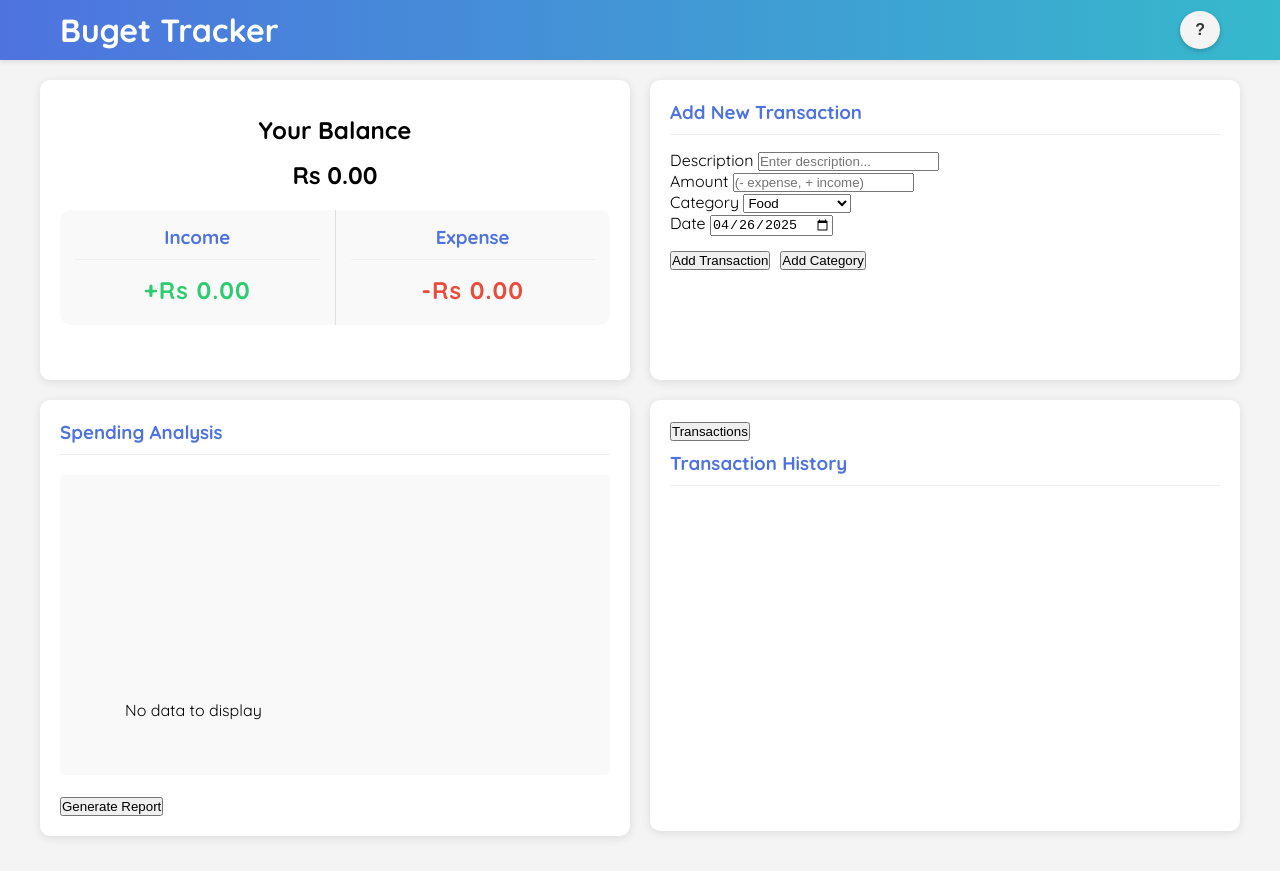
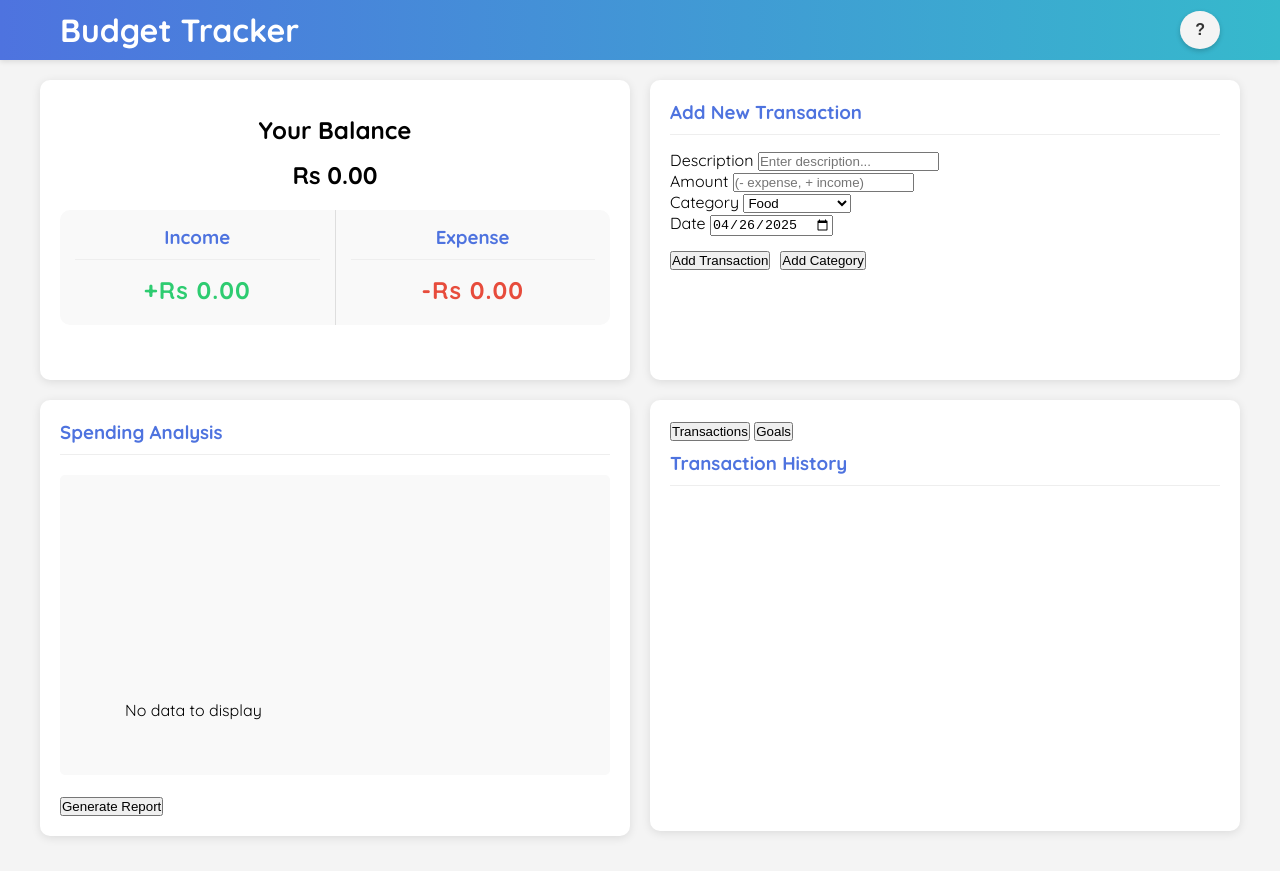
Before and after one commit to BuirqWKGcGl6TWZe9dAR/Javascript-Project, a website with bundled scripts: page src/index.html in a window 1280 px wide. Built offline with nearby package versions, Linux system fonts and the light colour scheme.

Commit message:
HTML fix

```diff
--- a/src/index.html
+++ b/src/index.html
@@ -3,7 +3,7 @@
   <head>
     <meta charset="UTF-8">
     <meta name="viewport" content="width=device-width, initial-scale=1.0">
-    <title>Buget Tracker</title>
+    <title>Budget Tracker</title>
     <link rel="stylesheet" href="styles.css">
     <link rel="preconnect" href="https://fonts.googleapis.com">
     <link rel="preconnect" href="https://fonts.gstatic.com" crossorigin>
@@ -14,7 +14,7 @@
   <body>
     <header>
       <div class="header-content">
-        <h1>Buget Tracker</h1>
+        <h1>Budget Tracker</h1>
         <button class="help-btn" id="helpBtn">?</button>
       </div>
       <div class="help-content" id="helpContent">
@@ -64,8 +64,7 @@
           <div id="chart-container">
             <div id="chart"></div>
           </div>
-          <button id="generate-report-btn" class="btn">Generate
-            Report</button>
+          <button id="generate-report-btn" class="btn">Generate Report</button>
         </div>
       </div>
 
@@ -143,6 +142,7 @@
             <div class="tabs">
               <button class="tab-btn active"
                 data-tab="transactions">Transactions</button>
+              <button class="tab-btn" data-tab="goals">Goals</button> <!-- Added Goals button -->
             </div>
 
             <div class="tab-content active" id="transactions-tab">
@@ -186,6 +186,12 @@
       </div>
     </div>
 
+    <!-- Add the goal-related script -->
+    <script type="module" src="utilities/goals.js"></script>
+
+    <!-- Add the report generation-related script -->
+    <script type="module" src="utilities/generateReport.js"></script>
+
     <script type="module" src="script.js"></script>
   </body>
 </html>
```
